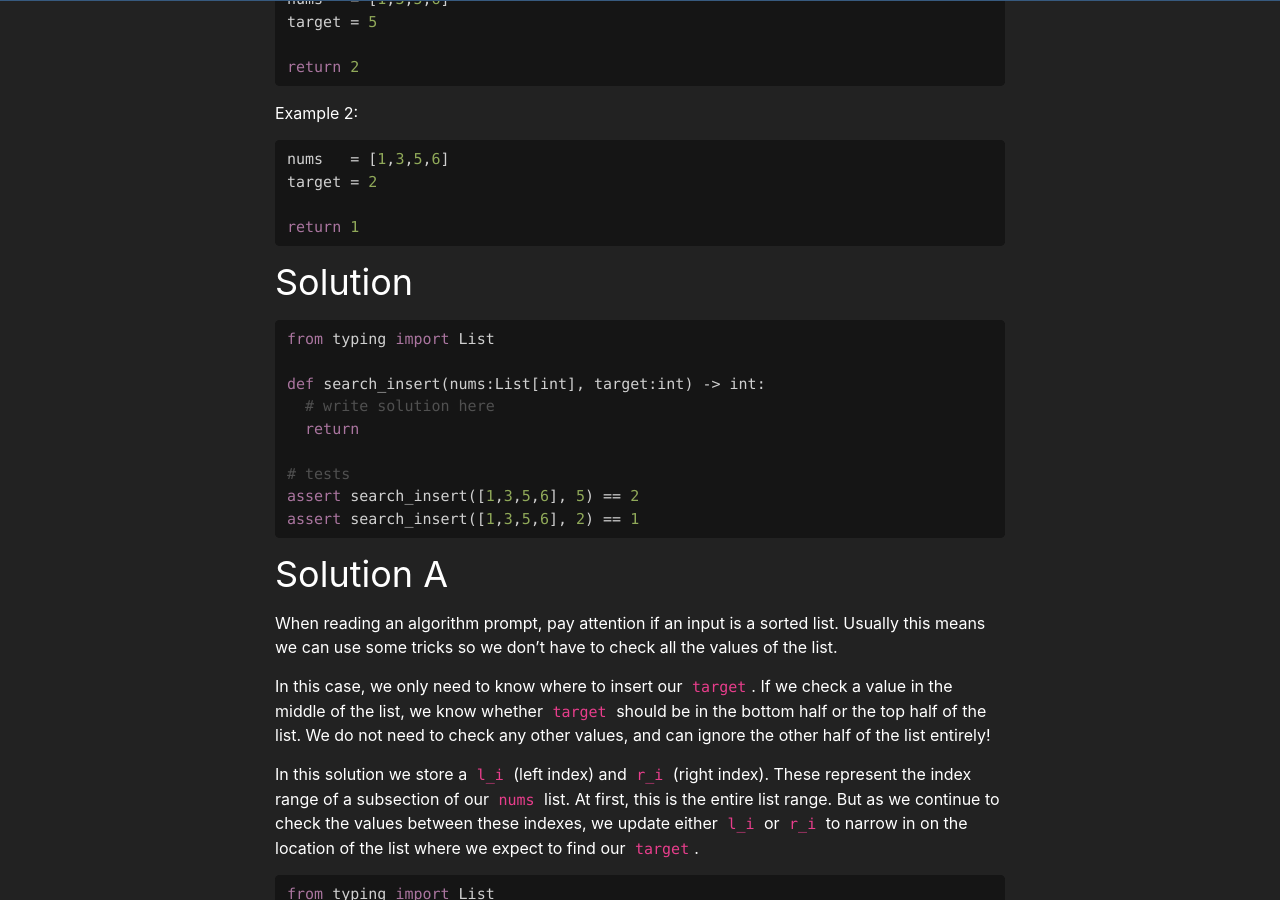
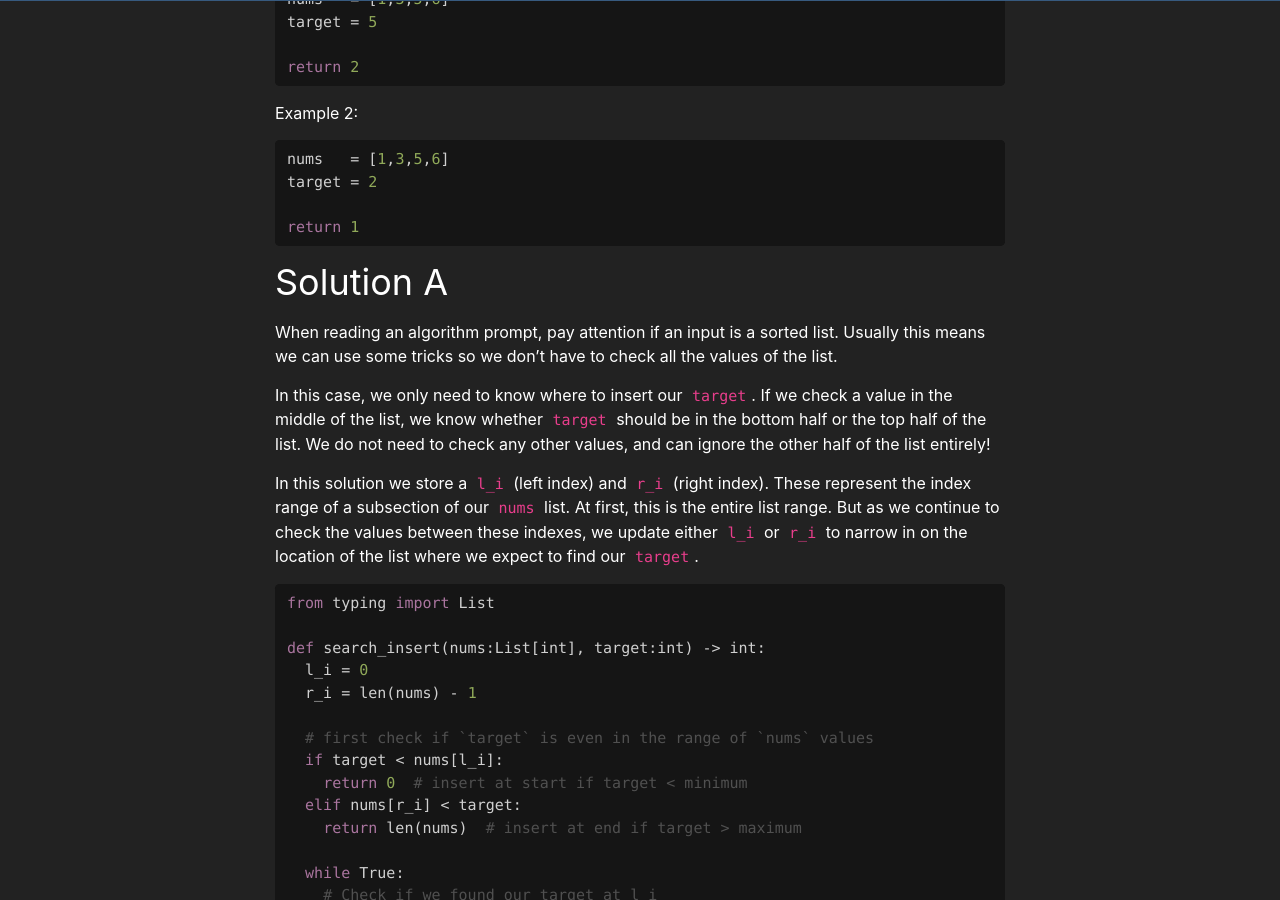
Before and after one commit to chicagopython/algosig, a Jekyll site: the page built from _posts/2020-05-07-search-insert-position.md, in a window 1280 px wide and 900 px high, scrolled down 429 px. Built offline with Jekyll 4.4.1, drawn with Linux system fonts in a browser that asks for light colours; nearby versions of some CDN libraries; our own code applies the rules of GitHub Pages for plain Markdown files.

Commit message:
remove  flags

````diff
--- a/_posts/2020-05-07-search-insert-position.md
+++ b/_posts/2020-05-07-search-insert-position.md
@@ -27,20 +28,6 @@ nums   = [1,3,5,6]
 target = 2
 
 return 1
-```
-
-## Solution
-
-```python
-from typing import List
-
-def search_insert(nums:List[int], target:int) -> int:
-  # write solution here
-  return
-
-# tests
-assert search_insert([1,3,5,6], 5) == 2
-assert search_insert([1,3,5,6], 2) == 1
 ```
 
 ## Solution A
````
Also changed, not shown: other parts of _posts/2020-05-07-search-insert-position.md (+2 -1 lines), _posts/2020-05-07-cheapest-flights.md (+0 -1 lines), _posts/2020-05-07-keys-and-rooms.md (+0 -1 lines).
